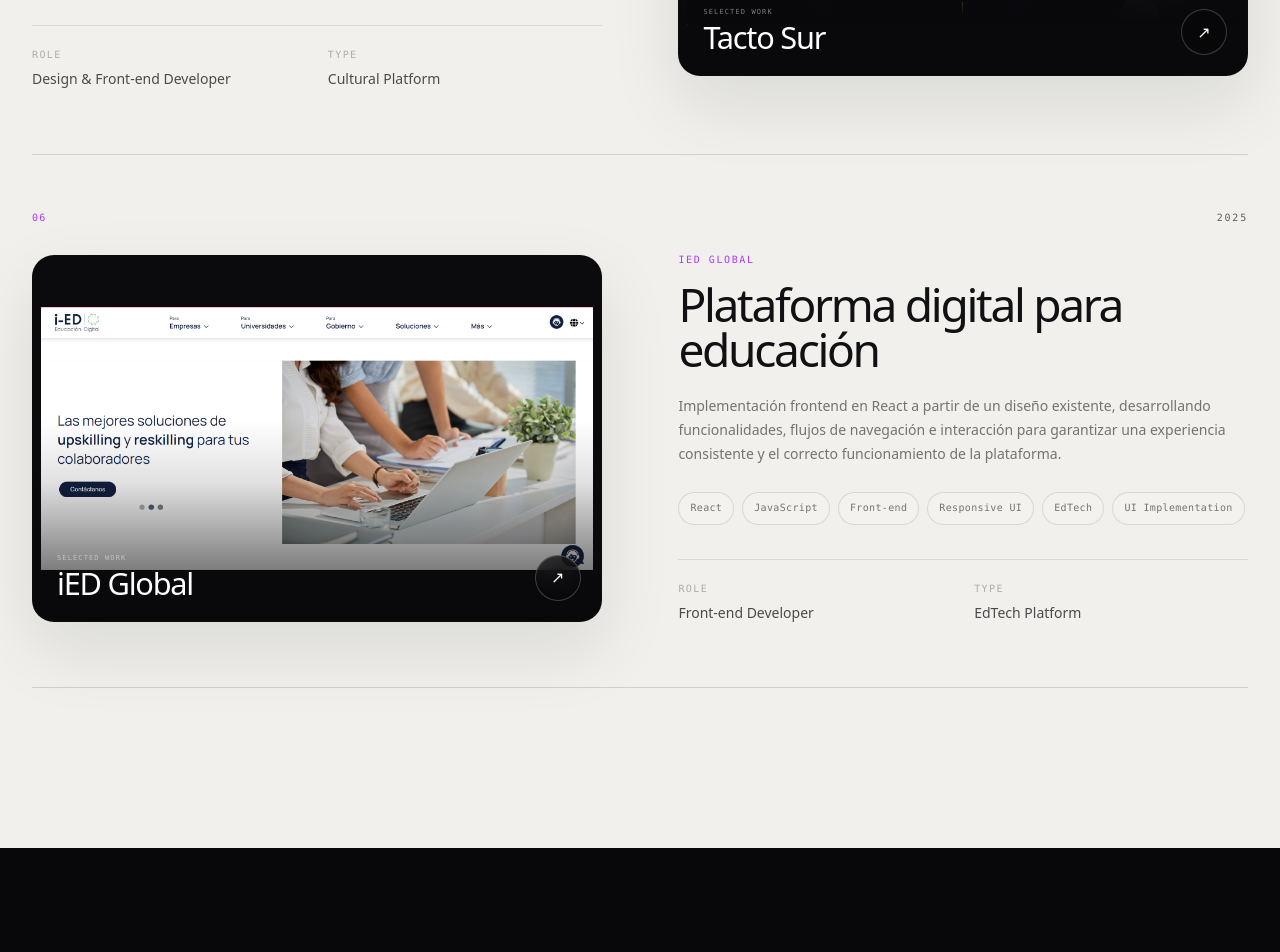
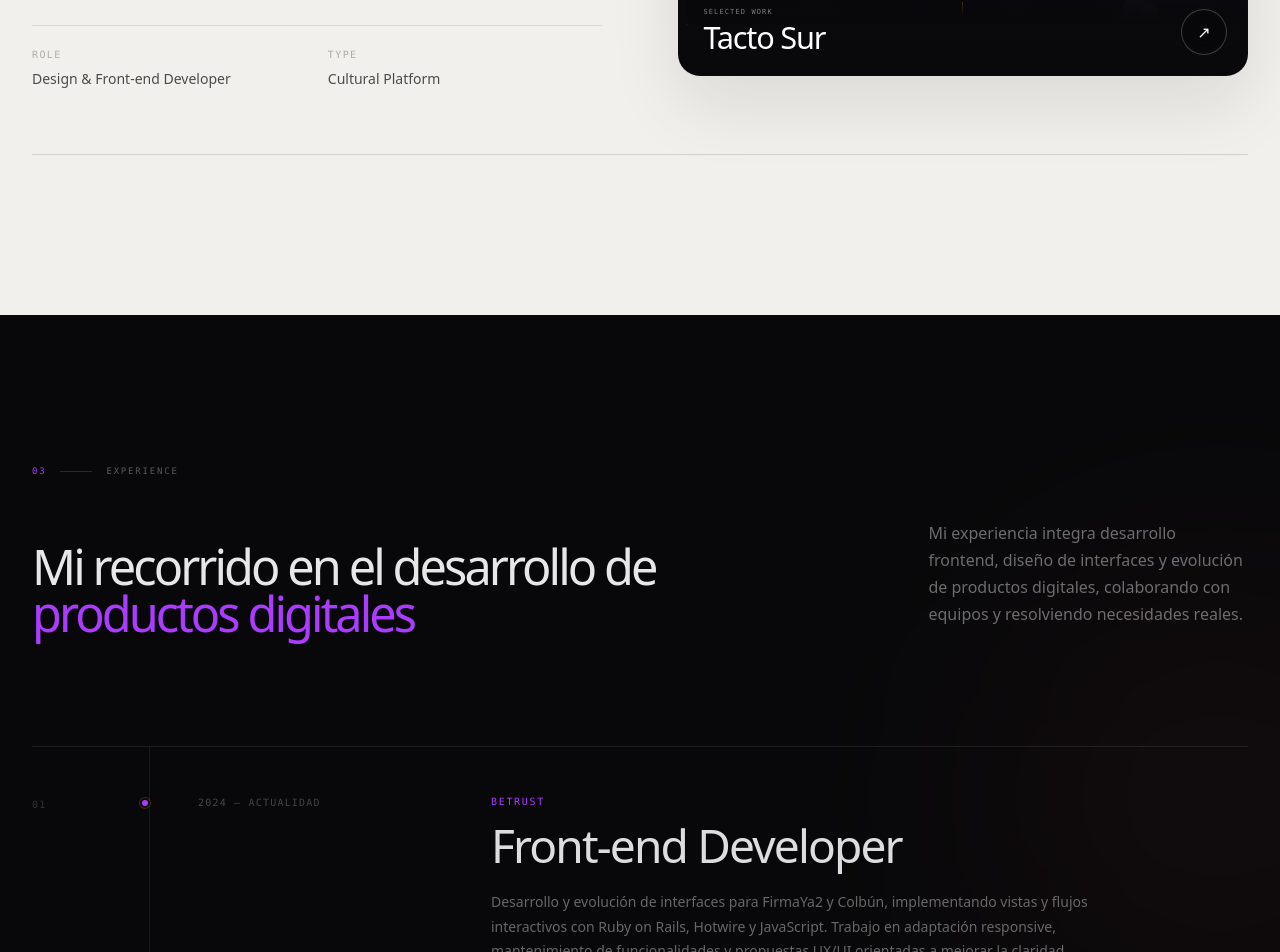
Before and after one commit to andreshf44/portfolio-product, a React (Vite) app: page / in a window 1280 px wide. Shown: the part 3828-4780 px from the top of the page. Built offline with nearby package versions, Linux system fonts and the light colour scheme.

Commit message:
chore: remove IED project and update resume

```diff
--- a/src/components/Projects/Projects.jsx
+++ b/src/components/Projects/Projects.jsx
@@ -5,7 +5,6 @@ import BeTrustCaseModal from "../CaseModal/BeTrustCaseModal";
 import VonRiegenImg from "../../assets/images/projects/von-riegen.png";
 import haikuImg from "../../assets/images/projects/haiku.png";
 import goFlyImg from "../../assets/images/projects/go-fly-fishing.png";
-import iedImg from "../../assets/images/projects/ied.png"
 import tactoSurImg from "../../assets/images/projects/tacto-sur.png"
 
 import "./Projects.css";
@@ -109,26 +108,6 @@ const projects = [
     role: "Design & Front-end Developer",
     url: "https://tactosur.com/",
     image: tactoSurImg,
-  },
-  {
-    id: "06",
-    company: "iED Global",
-    title: "Plataforma digital para educación",
-    description:
-      "Implementación frontend en React a partir de un diseño existente, desarrollando funcionalidades, flujos de navegación e interacción para garantizar una experiencia consistente y el correcto funcionamiento de la plataforma.",
-    tags: [
-      "React",
-      "JavaScript",
-      "Front-end",
-      "Responsive UI",
-      "EdTech",
-      "UI Implementation",
-    ],
-    type: "EdTech Platform",
-    year: "2025",
-    role: "Front-end Developer",
-    url: "https://i-edglobal.com/",
-    image: iedImg,
   },
 ];
 
```
Also changed, not shown: src/assets/images/projects/ied.png (deleted), 1 other file (tests, documents, lock files or other folders).
